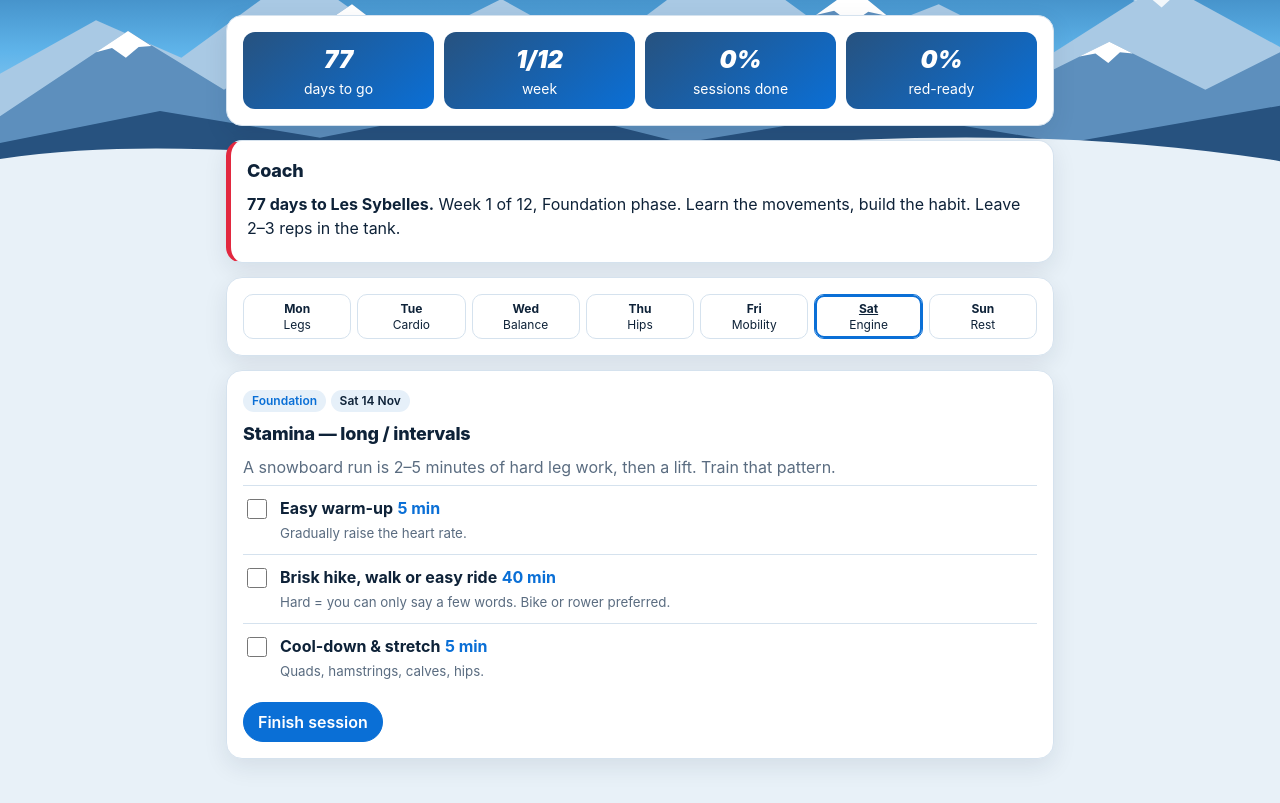
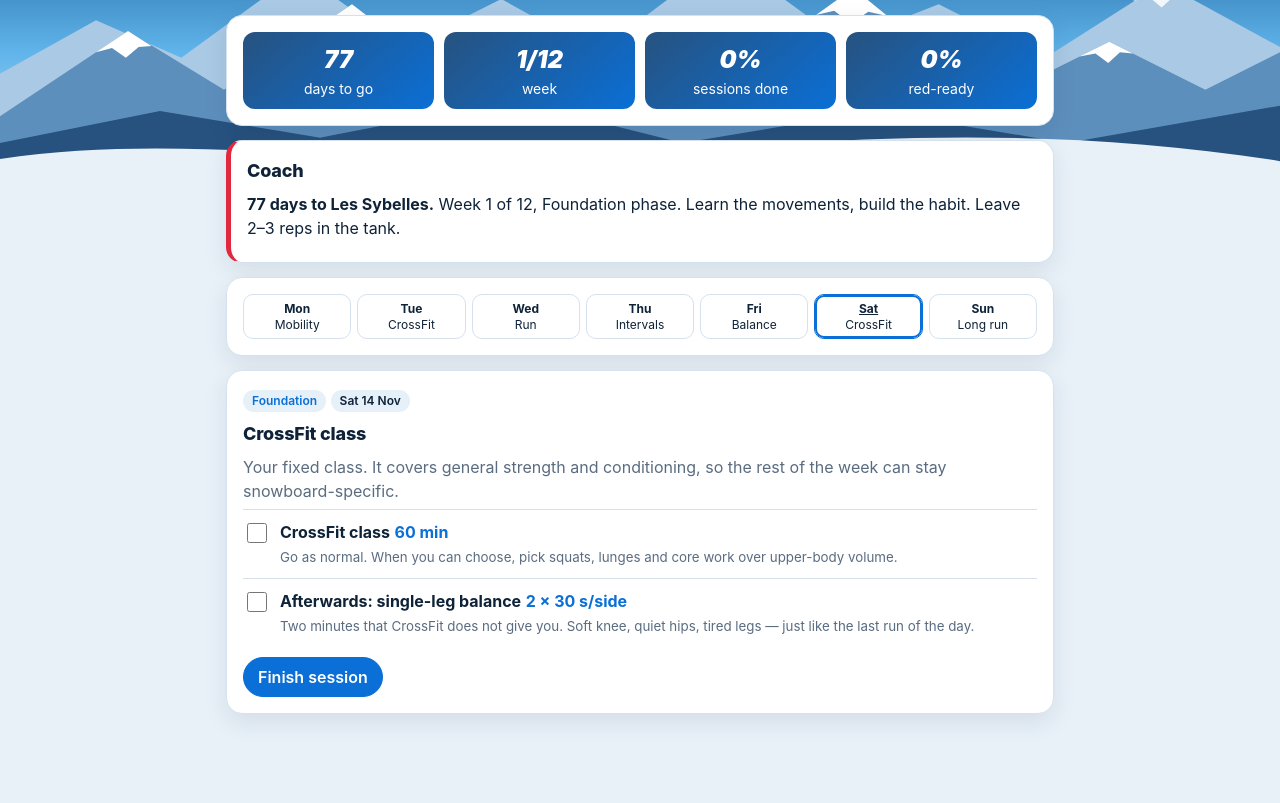
Before and after one commit to paulvelzeboer/snowboard-trainer, a plain HTML site: page index.html in a window 1280 px wide. Shown: the part 119-922 px from the top of the page. Drawn offline with nearby package versions, Linux system fonts and the light colour scheme.

Commit message:
Training week with CrossFit on Tue/Sat and three runs
Co-Authored-By: Claude Fable 5.2 <noreply@anthropic.com>

```diff
--- a/index.html
+++ b/index.html
@@ -114,13 +114,15 @@ use(S.active);save();
 let tab='today',sel=TODAY;
 
 // ---------- plan model (language-independent) ----------
-const TEMPLATE=['A','Z','C','B','M','I','R']; // Mon..Sun
+// Weekly rhythm, Mon..Sun. The preset profile trains around fixed CrossFit classes (Tue, Sat) and runs three times a week.
+const TEMPLATES={std:['A','Z','C','B','M','I','R'],crossfit:['M','X','E','T','C','X','L']},tpl=()=>TEMPLATES[P.preset?'crossfit':'std'];
 const nWeeks=()=>Math.max(1,Math.ceil(diff(P.trip,P.start)/7));
 const weekOf=d=>Math.floor(diff(d,P.start)/7);
 function phase(w){const n=nWeeks();if(w>=n-1)return 3;if(w>=n-4)return 2;return w<Math.ceil((n-4)/2)?0:1}
-const typeOf=d=>(d<P.start||d>=P.trip)?null:TEMPLATE[dow(d)];
+const typeOf=d=>(d<P.start||d>=P.trip)?null:tpl()[dow(d)];
 // trainer auto-adjust: each "too easy / too hard" shifts that session type by ~10%
-function lvl(t){let l=0;for(const d of Object.keys(P.fb).sort())if(typeOf(d)===t)l=Math.max(-1,Math.min(2,l+P.fb[d]));return l}
+function lvl(t){if(t==='X')return 0;let l=0;   // a class is a fixed hour
+ for(const d of Object.keys(P.fb).sort())if(typeOf(d)===t)l=Math.max(-1,Math.min(2,l+P.fb[d]));return l}
 // [sets, amount, unit] per exercise; arrays are per phase [Foundation, Build, Peak, Taper]. Texts live in C[lang].ses, same order.
 const W=[1,null,''],s3=[3,3,3,2];
 const DOSE={
@@ -130,6 +132,10 @@ C:[W,[s3,[30,30,40,30],'s/side'],[s3,[6,8,10,6],'reps/side'],[s3,[40,60,75,40],'
 Z:[[1,[30,40,45,25],'min']],
 I:[[1,[5,8,8,5],'min'],[[1,6,8,1],[40,2,1,20],'min'],[[0,0,4,0],[0,0,45,0],'s'],[1,5,'min']],
 M:[[2,45,'s/side'],[2,45,'s/side'],[2,8,'reps/side'],[3,30,'s'],[2,8,'reps/side'],[1,20,'min']],
+X:[[1,60,'min'],[2,30,'s/side']],
+E:[[1,[30,35,40,25],'min'],[[4,4,6,3],20,'s']],
+T:[[1,10,'min'],[[6,5,6,4],[1,3,2,1],'min'],[[0,0,4,0],[0,0,45,0],'s'],[1,[5,8,8,5],'min']],
+L:[[1,[40,50,60,30],'min']],
 R:[]};
 const BOARDS=[{name:'Nitro Cinema Wide 162',len:162,w:59,f:15,b:-9},{name:'Nitro Magnum Ti Wide 171',len:171,w:61,f:18,b:-6,sb:1},{name:'Salomon Sight 166 Wide',len:166,w:60,f:15,b:-9}];
 const SKILL_IDS=['posture','edges','steer','shape','flex','early','short','carve','flats','bumps','steep'];
@@ -154,7 +160,7 @@ en:{loc:'en-GB',other:'Nederlands',
  none:(d,a,b)=>`No training planned for ${d} — the plan runs from ${a} until the trip on ${b}.`,
  adjust:'trainer adjust',complete:'✓ Session complete.',how:'How was it?',fbs:['Too easy','Just right','Too hard'],undo:'Undo',finish:'Finish session',
  block:'Your block',tripStart:'Trip start:',rescale:'The phases rescale automatically.',
- planNote:'Six sessions a week, 20–50 minutes each. Missing one is fine — never try to "catch up" two hard sessions in one day. If you have joint or heart issues, clear the plan with your doctor first.',
+ planNote:'Sessions take 20–60 minutes. Missing one is fine — never try to "catch up" two hard sessions in one day. If you have joint or heart issues, clear the plan with your doctor first.',
  rhythm:'Weekly rhythm',phasesH:'Phases',rulesH:'Training rules',
  rules:['Progress when the last rep still looks like the first. Tell the coach "too easy" and it adds load for you.','Muscle soreness is fine; sharp joint pain is a stop sign.','{h}Losing even 3–4 kg before the trip makes every turn, every fall and every get-up easier — the cardio days and ≈150 g protein a day take care of most of it.{/h}','Book 2–3 evenings at an indoor snow hall in January. Nothing off-snow replaces snow time; take the Technique drills with you.'],
  allWeeks:'All weeks',weekTh:['#','Dates','Phase','Done'],
@@ -199,6 +205,19 @@ en:{loc:'en-GB',other:'Nederlands',
   ['Deep squat hold','Hold onto a door frame; pry knees out.'],
   ['Thoracic rotation (open book)','Follow the hand with your eyes.'],
   ['Easy walk','Optional but worth it.']]},
+ X:{short:'CrossFit',title:'CrossFit class',why:'Your fixed class. It covers general strength and conditioning, so the rest of the week can stay snowboard-specific.',ex:[
+  [['CrossFit class','CrossFit class','CrossFit class','CrossFit class — scaled down'],['Go as normal. When you can choose, pick squats, lunges and core work over upper-body volume.','Go as normal. Do not chase a leg PR in the 48 hours before your long run.','Keep quality high but stop short of failure on legs: you have three runs this week as well.','Last week before the trip: about 70% of your usual loads, no max lifts, nothing new. Arrive fresh, not sore.']],
+  ['Afterwards: single-leg balance','Two minutes that CrossFit does not give you. Soft knee, quiet hips, tired legs — just like the last run of the day.']]},
+ E:{short:'Run',title:'Easy run',why:'Easy running builds the engine that gets you through six full days on the mountain.',ex:[
+  ['Easy run','Conversational pace: you can speak full sentences.{h} At {kg} kg, soft ground and good shoes matter; if a joint complains, walk for a minute or switch to the bike for this one.{/h}'],
+  ['Relaxed strides','After the run: accelerate smoothly to fast-but-relaxed, then walk back. Wakes the legs up without tiring them.']]},
+ T:{short:'Intervals',title:'Interval run',why:'A snowboard run is 2–5 minutes of hard leg work, then a lift. Train that pattern on foot.',ex:[
+  ['Warm-up jog','Very easy, then a few leg swings.'],
+  [['Brisk 1-minute efforts, 2 min walk or jog between','3-minute efforts at hard pace, 2 min easy jog between','2-minute uphill efforts, jog back down','Brisk 1-minute efforts, 2 min easy between'],['Brisk = clearly faster than your easy pace, still controlled.','Hard = you can only say a few words. Keep every repeat the same pace.','Find a steady hill. Uphill running loads the legs like riding does, with less pounding.','Just enough to stay sharp. Finish feeling you could do more.']],
+  [['—','—','Leg-burn finisher: squat hold in riding stance','—'],'30 s rest between. Stay low, keep breathing — this is the last run of the day.'],
+  ['Cool-down jog and stretch','Easy jog, then calves, quads and hips.']]},
+ L:{short:'Long run',title:'Long easy run',why:'Time on your feet. This is the session that makes day 5 of the trip feel like day 2.',ex:[
+  ['Long run at easy pace','Slower than you think. Walk breaks are fine, and trails or hills are a bonus.{h} Add distance gradually: never more than 10 minutes longer than last week.{/h}']]},
  R:{short:'Rest',title:'Rest day',why:'Adaptation happens today. Sleep, eat protein (aim ≈ 150 g/day), drink water. A relaxed walk is fine.',ex:[]}},
  svg:{back:'{Bs} (back)',front:'{Fs} (front)',nose:'NOSE →',tail:'tail · toe edge {tb} (white dot = toes)'},
  boards:[
@@ -278,7 +297,7 @@ nl:{loc:'nl-NL',other:'English',
  none:(d,a,b)=>`Geen training gepland op ${d} — het schema loopt van ${a} tot de reis op ${b}.`,
  adjust:'aanpassing trainer',complete:'✓ Sessie afgerond.',how:'Hoe ging het?',fbs:['Te makkelijk','Precies goed','Te zwaar'],undo:'Ongedaan maken',finish:'Sessie afronden',
  block:'Jouw blok',tripStart:'Start reis:',rescale:'De fases schalen automatisch mee.',
- planNote:'Zes sessies per week van 20–50 minuten. Eentje missen is niet erg — probeer nooit twee zware sessies op één dag "in te halen". Heb je gewrichts- of hartklachten, overleg het schema dan eerst met je huisarts.',
+ planNote:'Sessies duren 20–60 minuten. Eentje missen is niet erg — probeer nooit twee zware sessies op één dag "in te halen". Heb je gewrichts- of hartklachten, overleg het schema dan eerst met je huisarts.',
  rhythm:'Weekritme',phasesH:'Fases',rulesH:'Trainingsregels',
  rules:['Ga zwaarder zodra je laatste herhaling er nog net zo uitziet als je eerste. Zeg tegen de coach "te makkelijk" en die verhoogt de belasting voor je.','Spierpijn is prima; scherpe pijn in een gewricht is een stopteken.','{h}Zelfs 3–4 kg afvallen vóór de reis maakt elke bocht, elke val en elke keer opstaan makkelijker — de cardiodagen en ≈150 g eiwit per dag regelen het meeste.{/h}','Boek in januari 2–3 avonden in een indoor-skihal. Niets buiten de sneeuw vervangt sneeuwtijd; neem de techniekoefeningen mee.'],
  allWeeks:'Alle weken',weekTh:['#','Data','Fase','Gedaan'],
@@ -323,6 +342,19 @@ nl:{loc:'nl-NL',other:'English',
   ['Diepe squat vasthouden','Hou een deurpost vast; duw je knieën naar buiten.'],
   ['Bovenrugrotatie (open boek)','Volg je hand met je ogen.'],
   ['Rustige wandeling','Optioneel, maar de moeite waard.']]},
+ X:{short:'CrossFit',title:'CrossFit-les',why:'Je vaste les. Die dekt algemene kracht en conditie, zodat de rest van de week snowboardspecifiek kan blijven.',ex:[
+  [['CrossFit-les','CrossFit-les','CrossFit-les','CrossFit-les — rustiger'],['Doe gewoon mee. Kies waar het kan voor squats, lunges en core boven veel bovenlichaam.','Doe gewoon mee. Jaag in de 48 uur voor je duurloop geen beenrecord na.','Hou de kwaliteit hoog maar stop bij je benen vóór falen: je loopt deze week ook nog drie keer.','Laatste week voor de reis: ongeveer 70% van je normale gewichten, geen maximale lifts, niets nieuws. Kom fris aan, niet met spierpijn.']],
+  ['Daarna: balanceren op één been','Twee minuten die CrossFit je niet geeft. Knie licht gebogen, heupen rustig, vermoeide benen — net als de laatste afdaling van de dag.']]},
+ E:{short:'Lopen',title:'Rustige duurloop',why:'Rustig hardlopen bouwt de motor waarmee je zes volle dagen op de berg doorkomt.',ex:[
+  ['Rustig hardlopen','Praattempo: je kunt nog hele zinnen zeggen.{h} Met {kg} kg tellen een zachte ondergrond en goede schoenen; protesteert een gewricht, wandel dan een minuut of pak voor deze keer de fiets.{/h}'],
+  ['Ontspannen versnellingen','Na het lopen: versnel soepel tot snel-maar-ontspannen en wandel terug. Maakt je benen wakker zonder ze te vermoeien.']]},
+ T:{short:'Intervallen',title:'Intervalloop',why:'Een afdaling is 2–5 minuten hard werken met je benen, daarna een lift. Train dat patroon te voet.',ex:[
+  ['Inlopen','Heel rustig, daarna een paar beenzwaaien.'],
+  [['Vlotte blokken van 1 minuut, 2 min wandelen of dribbelen ertussen','Blokken van 3 minuten op hard tempo, 2 min rustig dribbelen ertussen','Blokken van 2 minuten heuvelop, terug naar beneden dribbelen','Vlotte blokken van 1 minuut, 2 min rustig ertussen'],['Vlot = duidelijk sneller dan je rustige tempo, nog steeds beheerst.','Hard = je krijgt er nog maar een paar woorden uit. Loop elke herhaling even snel.','Zoek een gelijkmatige helling. Heuvelop lopen belast je benen zoals snowboarden, met minder klappen.','Net genoeg om scherp te blijven. Stop met het gevoel dat je meer kunt.']],
+  [['—','—','Benen-in-brand-finisher: squat vasthouden in rijhouding','—'],'30 s rust ertussen. Blijf laag, blijf ademen — dit is de laatste afdaling van de dag.'],
+  ['Uitlopen en stretchen','Rustig dribbelen, daarna kuiten, bovenbenen en heupen.']]},
+ L:{short:'Duurloop',title:'Lange rustige duurloop',why:'Tijd op je benen. Dit is de sessie waardoor dag 5 van de reis voelt als dag 2.',ex:[
+  ['Lange duurloop op rustig tempo','Langzamer dan je denkt. Wandelpauzes mogen, en paden of heuvels zijn mooi meegenomen.{h} Bouw rustig op: nooit meer dan 10 minuten langer dan vorige week.{/h}']]},
  R:{short:'Rust',title:'Rustdag',why:'Vandaag word je sterker. Slapen, eiwitten eten (richt op ≈ 150 g per dag), water drinken. Een ontspannen wandeling mag.',ex:[]}},
  svg:{back:'{Bs} (achter)',front:'{Fs} (voor)',nose:'NOSE →',tail:'tail · teenkant {tb} (witte stip = tenen)'},
  boards:[
@@ -390,7 +422,7 @@ const pick=(v,p)=>Array.isArray(v)?v[p]:v;
 function dose(e,p,l){const u=pick(e.u,p);let n=pick(e.n,p);if(n==null)return'';
  n*=1+.1*l;n=u[0]==='s'?Math.round(n/5)*5:Math.max(1,Math.round(n));
  return(e.sets>1?e.sets+' × ':'')+n+' '+T.u[u]}
-const exercises=(t,p)=>DOSE[t].map((d,i)=>({sets:pick(d[0],p),n:d[1],u:d[2],name:pick(T.ses[t].ex[i][0],p),cue:T.ses[t].ex[i][1]})).filter(e=>e.sets>0);
+const exercises=(t,p)=>DOSE[t].map((d,i)=>({sets:pick(d[0],p),n:d[1],u:d[2],name:pick(T.ses[t].ex[i][0],p),cue:pick(T.ses[t].ex[i][1],p)})).filter(e=>e.sets>0);
 function adherence(){let due=0,done=0;const end=TODAY<P.trip?TODAY:add(P.trip,-1);
  for(let d=P.start;d<=end;d=add(d,1)){if(typeOf(d)==='R')continue;if(P.done[d]){due++;done++}else if(d<TODAY)due++}
  return due?Math.round(100*done/due):100}
@@ -485,7 +517,7 @@ function coach(){const left=diff(P.trip,TODAY),out=[];
  const w=weekOf(TODAY),p=phase(w),t=typeOf(TODAY);
  out.push(T.count(left,w+1,nWeeks(),T.phases[p],T.phaseWhy[p]));
  if(P.done[TODAY])out.push(T.todayDone);
- else if(t==='R'||t==='M'){for(let d=monday(TODAY);d<TODAY;d=add(d,1)){const m=typeOf(d);if(m&&'ABCZI'.includes(m)&&!P.done[d]){out.push(`${T.skipped(T.ses[m].title,T.days[dow(d)])} <button data-open="${d}">${T.open}</button>`);break}}}
+ else if(t==='R'||t==='M'){for(let d=monday(TODAY);d<TODAY;d=add(d,1)){const m=typeOf(d);if(m&&'ABCZIETL'.includes(m)&&!P.done[d]){out.push(`${T.skipped(T.ses[m].title,T.days[dow(d)])} <button data-open="${d}">${T.open}</button>`);break}}}
  const last=Object.keys(P.fb).sort().pop();
  if(last&&P.fb[last]&&typeOf(last))out.push(T.rated(T.ses[typeOf(last)].title,P.fb[last]>0));
  return out.join('<br>')}
@@ -510,9 +542,9 @@ function vToday(){const m=monday(sel);let strip='';
 
 function vPlan(){let rows='';const n=nWeeks(),cur=weekOf(TODAY);
  for(let w=0;w<n;w++){const m=add(P.start,w*7);let done=0;for(let i=0;i<7;i++)if(P.done[add(m,i)])done++;
-  rows+=`<tr data-open="${m}" class="${w===cur?'now':''}"><td>${w+1}</td><td>${fmt(m)} – ${fmt(add(m,6))}</td><td class="p${phase(w)}"><b>${T.phases[phase(w)]}</b></td><td>${done}/6</td></tr>`}
+  rows+=`<tr data-open="${m}" class="${w===cur?'now':''}"><td>${w+1}</td><td>${fmt(m)} – ${fmt(add(m,6))}</td><td class="p${phase(w)}"><b>${T.phases[phase(w)]}</b></td><td>${done}/${tpl().filter(t=>t!=='R').length}</td></tr>`}
  return`<div class="card"><h2>${T.block}</h2><p>${T.tripStart} <input type="date" id="trip" value="${P.trip}" min="${add(P.start,7)}"> <small>${T.rescale}</small></p><p class="mute">${T.planNote}</p></div>
- <div class="card"><h2>${T.rhythm}</h2><table><tbody>${TEMPLATE.map((t,i)=>`<tr><td><b>${T.days[i]}</b></td><td>${T.ses[t].title}</td></tr>`).join('')}</tbody></table>
+ <div class="card"><h2>${T.rhythm}</h2><table><tbody>${tpl().map((t,i)=>`<tr><td><b>${T.days[i]}</b></td><td>${T.ses[t].title}</td></tr>`).join('')}</tbody></table>
  <h3>${T.phasesH}</h3><ul>${T.phases.map((p,i)=>`<li><b class="p${i}">${p}</b> — ${T.phaseWhy[i]}</li>`).join('')}</ul>
  <h3>${T.rulesH}</h3><ul>${T.rules.map(r=>`<li>${r}</li>`).join('')}</ul></div>
  <div class="card"><h2>${T.allWeeks}</h2><table><thead><tr>${T.weekTh.map(h=>`<th>${h}</th>`).join('')}</tr></thead><tbody>${rows}</tbody></table></div>`}
```
